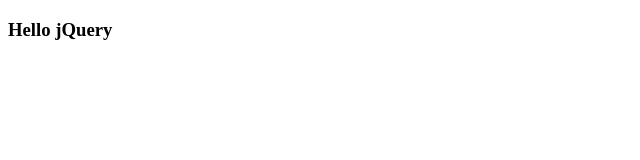
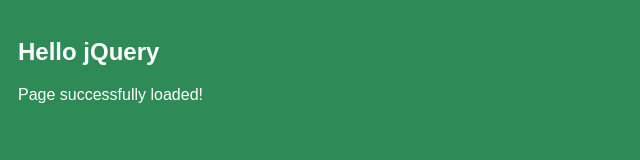
Before and after one commit to anasabufarraj/HellojQuery, a website: page index.html in a window 1280 px wide. Shown: the whole page, without its empty margins (0-640 px from the left). Drawn offline with Linux system fonts and the light colour scheme.

Commit message:
backing up..

```diff
--- a/index.html
+++ b/index.html
@@ -5,10 +5,12 @@
   <meta name="viewport"
         content="width=device-width, user-scalable=no, initial-scale=1.0, maximum-scale=1.0, minimum-scale=1.0">
   <meta http-equiv="X-UA-Compatible" content="ie=edge">
-  <title>Document</title>
+  <title>Hello jQuery</title>
+  <link rel="stylesheet" href="styles/style.css">
 </head>
 <body>
- <h3>Hello jQuery</h3>
+  <h2>Hello jQuery</h2>
+  <div id="content"></div>
 </body>
 <script src="scripts/jquery-3.3.1.js"></script>
 <script src="scripts/script.js"></script>
--- a/scripts/script.js
+++ b/scripts/script.js
@@ -1,5 +1,9 @@
 // © Anas Abu Farraj
-// jQuery Training Project
+// Learning jQuery
 // November 7, 2018
 
-console.log('Hello, jQuery!');
+const element = '<p>Page successfully loaded!</p>';
+
+$('document').ready(() => {
+  $('#content').append(element);
+});
--- /dev/null
+++ b/styles/style.css
@@ -0,0 +1,6 @@
+body {
+  color: #ffffff;
+  background: seagreen;
+  font-family: arial, sans-serif;
+  padding: 10px;
+}
```
Also changed, not shown: package.json (added, +24 -0 lines), 2 other files.
